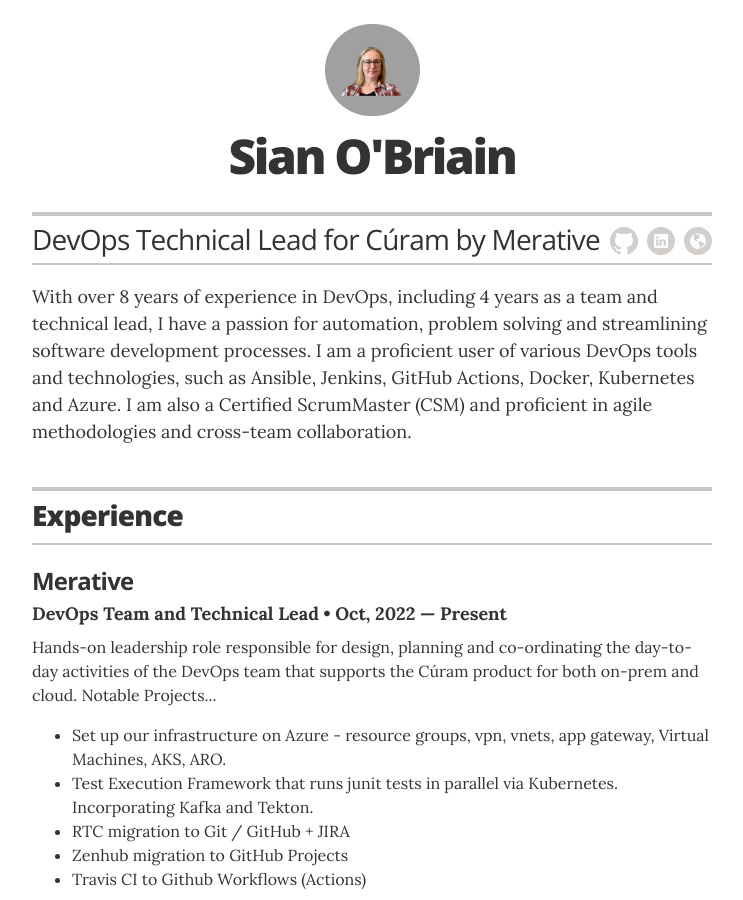
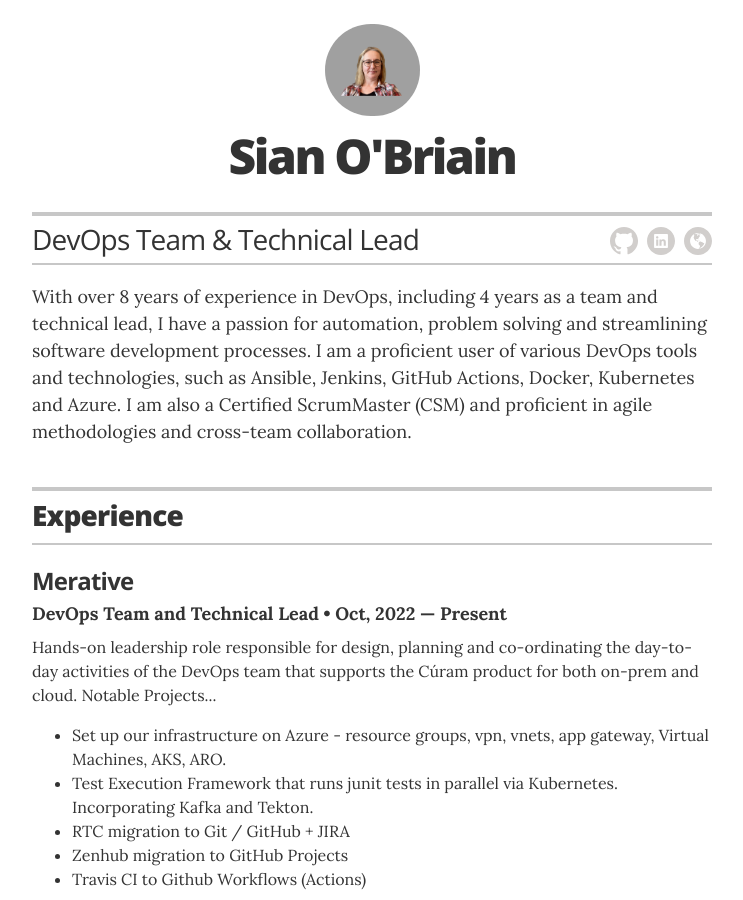
Before and after one commit to salob/resume, a Jekyll site: the page built from index.html, in a window 1280 px wide and 900 px high. Shown: the whole window, without its empty margins (268-1011 px from the left). Built offline with Jekyll 4.4.1, drawn with Linux system fonts in a browser that asks for light colours.

Commit message:
update title

```diff
--- a/_config.yml
+++ b/_config.yml
@@ -1,6 +1,6 @@
 # Site settings
-title: "Jekyll Resume Template"
-description: "A resume template for Jekyll and GitHub Pages sites."
+title: "Sian O'Briain Resume"
+description: "Sian O'Briain DevOps Engineer - Resume"
 
 # Build settings
 markdown: kramdown
@@ -11,7 +11,7 @@
 # Resume settings
 resume_avatar:                  "true"
 resume_name:                    "Sian O'Briain"
-resume_title:                   "DevOps Technical Lead for Cúram by Merative"
+resume_title:                   "DevOps Team & Technical Lead"
 
 # used for the contact button in _layouts/resume.html
 resume_contact_email:           "sian.devops@gmail.com"
```
